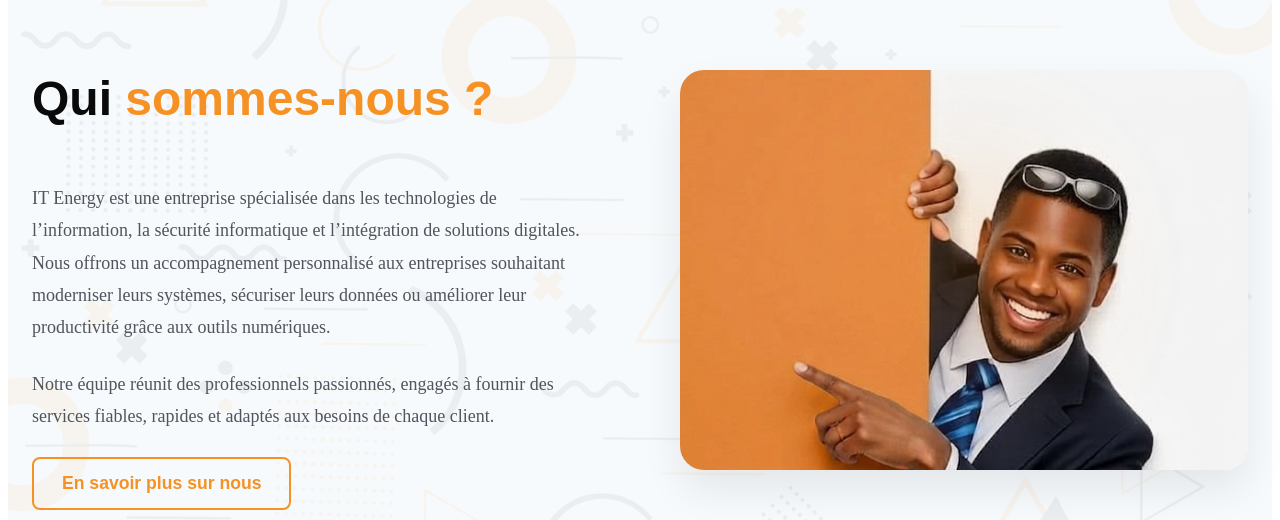
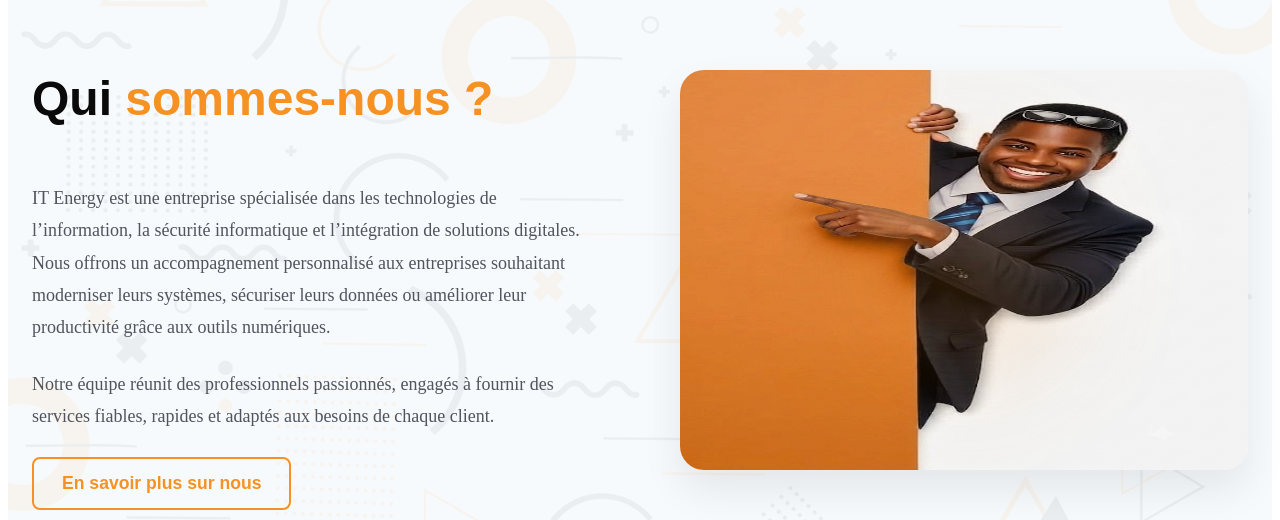
Before and after one commit to Sidbewende-soule/ItEnergy-landing-page, an Angular app: page / in a window 1280 px wide. Shown: the part 797-1317 px from the top of the page. Built offline with nearby package versions, Linux system fonts and the light colour scheme.

Commit message:
initialisation

```diff
--- a/src/app/pages/home/home.scss
+++ b/src/app/pages/home/home.scss
@@ -320,7 +320,7 @@
   img {
     width: 100%;
     height: 100%;
-    object-fit: cover;
+    object-fit: top;
     object-position: top;
     display: block;
   }
```
